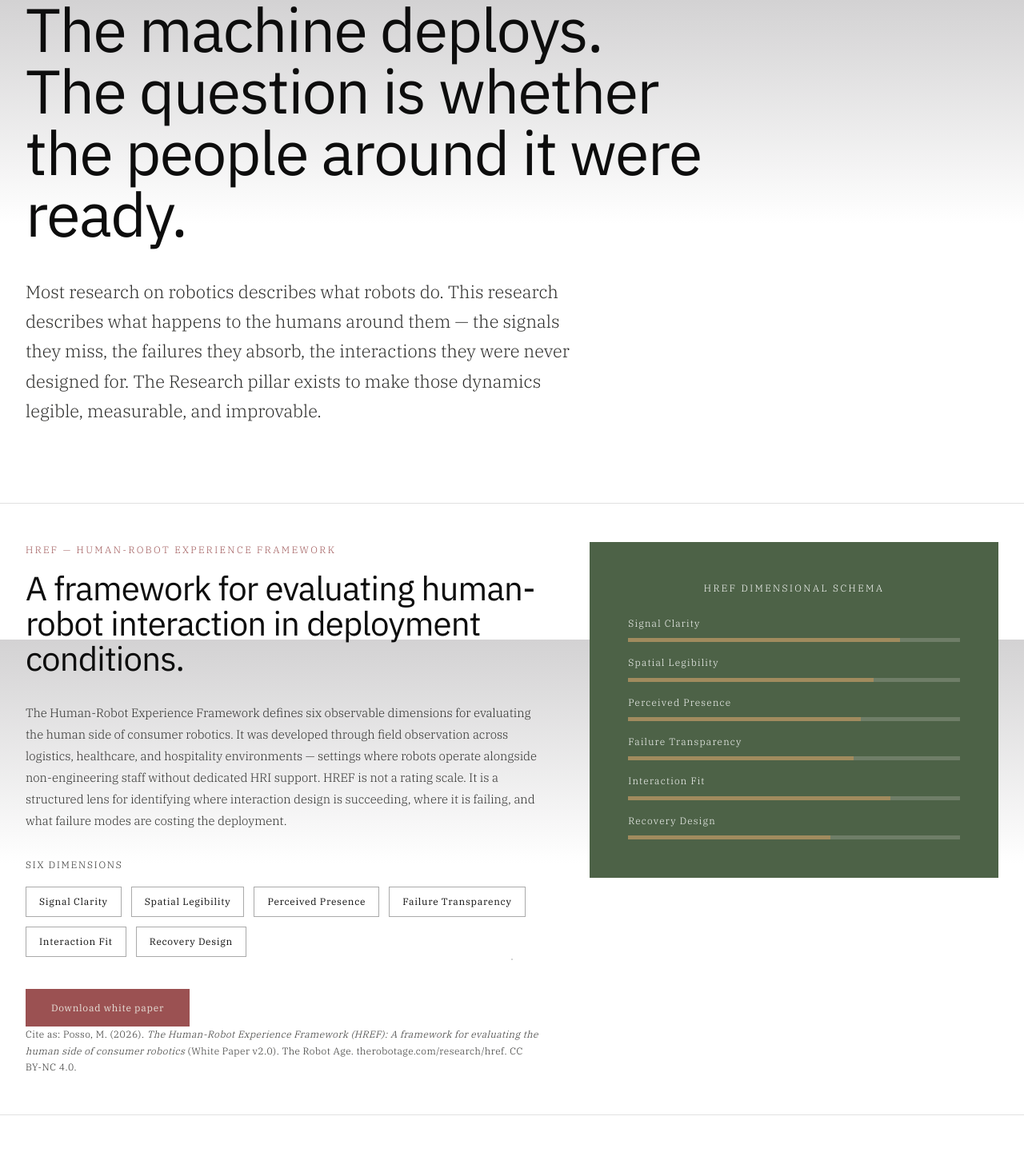
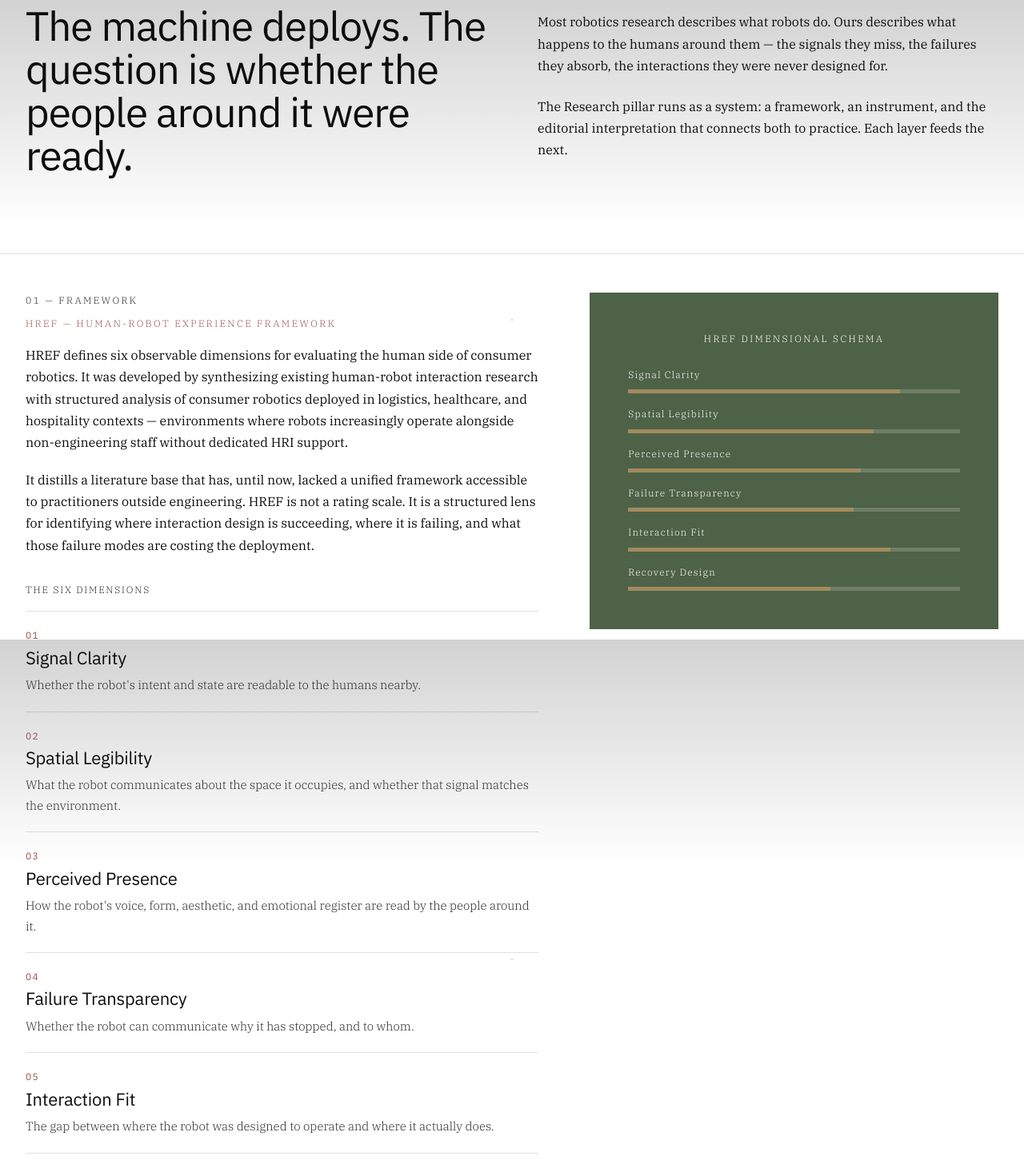
Before and after one commit to micposso/therobotage-cms, a Next.js app in the folder frontend/: page /research in a window 1280 px wide. Shown: the part 800-2266 px from the top of the page at 80% size. Built offline with nearby package versions, Linux system fonts and the light colour scheme; no server answers.

Commit message:
new research section design

```diff
--- a/frontend/src/app/research/page.tsx
+++ b/frontend/src/app/research/page.tsx
@@ -32,7 +32,7 @@ export default function ResearchPage() {
       <PageHero
         eyebrow="Research"
         title="What we're learning"
-        subtitle="Original research, field observations, and critical perspectives on the human side of robotics — published for the people designing what comes next."
+        subtitle="Original research, frameworks, and critical perspectives on the human side of robotics — published for the people designing what comes next."
         imageSrc="/images/hand.png"
       />
       <ResearchHero />
--- a/frontend/src/components/research/FieldSignals.tsx
+++ b/frontend/src/components/research/FieldSignals.tsx
@@ -12,27 +12,27 @@ const ESSAYS = [
     number: '01',
     slug: '/research/field-signals/failure-transparency-costs',
     title: 'Failure transparency is not a UX nice-to-have. It is a deployment cost.',
-    teaser: 'When a robot cannot communicate why it has stopped, the burden of interpretation falls on the nearest human. That human is almost never trained for it. Here is what happens next.',
+    teaser: 'When a robot cannot communicate why it has stopped, the burden of interpretation falls on the nearest human. That human is almost never trained for it. What that costs, and how to design around it.',
     date: 'Apr 10, 2026',
   },
   {
     number: '02',
     slug: '/research/field-signals/spatial-legibility-hospitals',
-    title: 'Spatial legibility in hospital corridors: what robots announce and what they conceal.',
-    teaser: 'A robot that occupies space communicates something about that space — whether its designers intended it to or not. Three observations from healthcare deployments where the signal was wrong.',
+    title: 'Spatial legibility in clinical environments: what robots announce and what they conceal.',
+    teaser: 'A robot that occupies space communicates something about that space — whether its designers intended it to or not. Three patterns from healthcare deployments where the signal was wrong.',
     date: 'Mar 27, 2026',
   },
   {
     number: '03',
     slug: '/research/field-signals/recovery-design-gap',
-    title: 'The recovery design gap: what happens after the interaction breaks down.',
-    teaser: 'Most HRI design stops at the moment of success. Recovery Design asks what the robot does — and what it communicates — when the intended interaction fails. Most deployed robots have no answer.',
+    title: 'The recovery design gap.',
+    teaser: 'Most HRI design stops at the moment of success. Recovery Design asks what the robot does — and communicates — when the intended interaction fails. Most deployed robots have no answer.',
     date: 'Mar 13, 2026',
   },
   {
     number: '04',
     slug: '/research/field-signals/interaction-fit-mismatch',
-    title: "Interaction Fit: when the robot's behavioral model does not match the environment.",
+    title: 'Interaction Fit: when the behavioral model does not match the environment.',
     teaser: 'A robot designed for warehouse aisles behaves differently in a clinical hallway. Interaction Fit measures the gap between where a robot was designed to operate and where it actually does.',
     date: 'Feb 28, 2026',
   },
@@ -55,12 +55,12 @@ export default function FieldSignals() {
 
         <div className={styles.sectionHeader}>
           <motion.p
-            className={styles.eyebrow}
+            className={styles.sectionLabel}
             initial={{ opacity: 0 }}
             animate={inView ? { opacity: 1 } : {}}
             transition={{ duration: 0.6 }}
           >
-            Field Signals
+            03 — Field Signals
           </motion.p>
           <motion.h2
             className={styles.headline}
@@ -68,8 +68,16 @@ export default function FieldSignals() {
             animate={inView ? { y: 0, opacity: 1 } : {}}
             transition={{ duration: 0.8, ease: [0.16, 1, 0.3, 1], delay: 0.1 }}
           >
-            Editorial essays from observed deployments.
+            Editorial essays from the human side of robotics.
           </motion.h2>
+          <motion.p
+            className={styles.body}
+            initial={{ opacity: 0, y: 16 }}
+            animate={inView ? { opacity: 1, y: 0 } : {}}
+            transition={{ duration: 0.7, ease: [0.16, 1, 0.3, 1], delay: 0.2 }}
+          >
+            Where the framework ends and the analysis begins. Field Signals examines deployment patterns, design decisions, and the operational consequences that follow.
+          </motion.p>
         </div>
 
         <motion.div
--- a/frontend/src/components/research/FrameworkFeature.module.css
+++ b/frontend/src/components/research/FrameworkFeature.module.css
@@ -5,6 +5,17 @@
 }
 
 /* ─── Header / eyebrow ─── */
+.sectionLabel {
+  font-family: var(--font-body);
+  font-weight: 300;
+  font-size: var(--text-xs);
+  text-transform: uppercase;
+  letter-spacing: 0.2em;
+  color: var(--color-text-muted);
+  opacity: 0.6;
+  margin-bottom: var(--space-2);
+}
+
 .eyebrow {
   font-family: var(--font-body);
   font-weight: 300;
@@ -43,6 +54,10 @@
   margin-bottom: var(--space-8);
 }
 
+.abstract p + p {
+  margin-top: var(--space-5);
+}
+
 .dimensionLabel {
   font-family: var(--font-body);
   font-weight: 300;
@@ -53,23 +68,53 @@
   margin-bottom: var(--space-4);
 }
 
-.chips {
+.dimensionsList {
   display: flex;
-  flex-wrap: wrap;
-  gap: var(--space-3);
-  margin-bottom: var(--space-10);
+  flex-direction: column;
+  margin: 0 0 var(--space-10) 0;
+  padding: 0;
 }
 
-.chip {
-  display: inline-block;
-  padding: var(--space-2) var(--space-4);
-  border: 1px solid var(--color-border-strong);
-  border-radius: var(--radius-none);
+.dimensionItem {
+  padding: var(--space-5) 0;
+  border-bottom: 1px solid var(--color-border);
+}
+
+.dimensionItem:first-child {
+  border-top: 1px solid var(--color-border);
+}
+
+.dimensionIndex {
+  font-family: var(--font-display);
+  font-size: var(--text-xs);
+  font-weight: 400;
+  color: var(--color-accent);
+  letter-spacing: 0.1em;
+  margin-bottom: var(--space-1);
+}
+
+.dimensionName {
+  font-family: var(--font-display);
+  font-weight: 400;
+  font-size: var(--text-md);
+  letter-spacing: -0.01em;
+  color: var(--color-text);
+  line-height: 1.2;
+  margin-bottom: var(--space-2);
+  transition: color var(--ease-default);
+}
+
+.dimensionItem:hover .dimensionName {
+  color: var(--color-accent);
+}
+
+.dimensionDesc {
   font-family: var(--font-body);
-  font-weight: 400;
-  font-size: var(--text-xs);
-  letter-spacing: 0.06em;
-  color: var(--color-text);
+  font-weight: 300;
+  font-size: var(--text-sm);
+  line-height: 1.7;
+  color: var(--color-text-muted);
+  margin: 0;
 }
 
 .ctaGroup {
--- a/frontend/src/components/research/FrameworkFeature.tsx
+++ b/frontend/src/components/research/FrameworkFeature.tsx
@@ -8,12 +8,12 @@ import styles from './FrameworkFeature.module.css'
 // ─── Placeholder data ────────────────────────────────────────────────────────
 
 const DIMENSIONS = [
-  { name: 'Signal Clarity',         fill: 82 },
-  { name: 'Spatial Legibility',     fill: 74 },
-  { name: 'Perceived Presence',     fill: 70 },
-  { name: 'Failure Transparency',   fill: 68 },
-  { name: 'Interaction Fit',        fill: 79 },
-  { name: 'Recovery Design',        fill: 61 },
+  { name: 'Signal Clarity',       fill: 82, description: 'Whether the robot\'s intent and state are readable to the humans nearby.' },
+  { name: 'Spatial Legibility',   fill: 74, description: 'What the robot communicates about the space it occupies, and whether that signal matches the environment.' },
+  { name: 'Perceived Presence',   fill: 70, description: 'How the robot\'s voice, form, aesthetic, and emotional register are read by the people around it.' },
+  { name: 'Failure Transparency', fill: 68, description: 'Whether the robot can communicate why it has stopped, and to whom.' },
+  { name: 'Interaction Fit',      fill: 79, description: 'The gap between where the robot was designed to operate and where it actually does.' },
+  { name: 'Recovery Design',      fill: 61, description: 'What the robot does, and what it communicates, when the intended interaction fails.' },
 ]
 
 // ─── Component ───────────────────────────────────────────────────────────────
@@ -31,31 +31,32 @@ export default function FrameworkFeature() {
           {/* ── Left: copy ─────────────────────────────────────────── */}
           <div>
             <motion.p
-              className={styles.eyebrow}
+              className={styles.sectionLabel}
               initial={{ opacity: 0 }}
               animate={inView ? { opacity: 1 } : {}}
               transition={{ duration: 0.6 }}
             >
+              01 — Framework
+            </motion.p>
+
+            <motion.p
+              className={styles.eyebrow}
+              initial={{ opacity: 0 }}
+              animate={inView ? { opacity: 1 } : {}}
+              transition={{ duration: 0.6, delay: 0.05 }}
+            >
               HREF — Human-Robot Experience Framework
             </motion.p>
 
-            <motion.h2
-              className={styles.headline}
-              initial={{ y: 40, opacity: 0 }}
-              animate={inView ? { y: 0, opacity: 1 } : {}}
-              transition={{ duration: 0.8, ease: [0.16, 1, 0.3, 1], delay: 0.1 }}
-            >
-              A framework for evaluating human-robot interaction in deployment conditions.
-            </motion.h2>
-
-            <motion.p
+            <motion.div
               className={styles.abstract}
               initial={{ opacity: 0, y: 20 }}
               animate={inView ? { opacity: 1, y: 0 } : {}}
-              transition={{ duration: 0.7, ease: [0.16, 1, 0.3, 1], delay: 0.2 }}
+              transition={{ duration: 0.7, ease: [0.16, 1, 0.3, 1], delay: 0.15 }}
             >
-              The Human-Robot Experience Framework defines six observable dimensions for evaluating the human side of consumer robotics. It was developed through field observation across logistics, healthcare, and hospitality environments — settings where robots operate alongside non-engineering staff without dedicated HRI support. HREF is not a rating scale. It is a structured lens for identifying where interaction design is succeeding, where it is failing, and what failure modes are costing the deployment.
-            </motion.p>
+              <p>HREF defines six observable dimensions for evaluating the human side of consumer robotics. It was developed by synthesizing existing human-robot interaction research with structured analysis of consumer robotics deployed in logistics, healthcare, and hospitality contexts — environments where robots increasingly operate alongside non-engineering staff without dedicated HRI support.</p>
+              <p>It distills a literature base that has, until now, lacked a unified framework accessible to practitioners outside engineering. HREF is not a rating scale. It is a structured lens for identifying where interaction design is succeeding, where it is failing, and what those failure modes are costing the deployment.</p>
+            </motion.div>
 
             <motion.p
               className={styles.dimensionLabel}
@@ -63,19 +64,24 @@ export default function FrameworkFeature() {
               animate={inView ? { opacity: 1 } : {}}
               transition={{ duration: 0.6, delay: 0.3 }}
             >
-              Six dimensions
+              The six dimensions
             </motion.p>
 
-            <motion.div
-              className={styles.chips}
-              initial={{ opacity: 0, y: 12 }}
-              animate={inView ? { opacity: 1, y: 0 } : {}}
-              transition={{ duration: 0.6, ease: [0.16, 1, 0.3, 1], delay: 0.35 }}
-            >
-              {DIMENSIONS.map(({ name }) => (
-                <span key={name} className={styles.chip}>{name}</span>
+            <div className={styles.dimensionsList}>
+              {DIMENSIONS.map(({ name, description }, i) => (
+                <motion.div
+                  key={name}
+                  className={styles.dimensionItem}
+                  initial={{ opacity: 0, y: 10 }}
+                  animate={inView ? { opacity: 1, y: 0 } : {}}
+                  transition={{ duration: 0.5, ease: [0.16, 1, 0.3, 1], delay: 0.35 + i * 0.07 }}
+                >
+                  <p className={styles.dimensionIndex}>{String(i + 1).padStart(2, '0')}</p>
+                  <p className={styles.dimensionName}>{name}</p>
+                  <p className={styles.dimensionDesc}>{description}</p>
+                </motion.div>
               ))}
-            </motion.div>
+            </div>
 
             <motion.div
               initial={{ opacity: 0 }}
@@ -86,7 +92,7 @@ export default function FrameworkFeature() {
                 className={styles.ctaFilled}
                 onClick={() => setModalOpen(true)}
               >
-                Download white paper
+                Download white paper v2.0
               </button>
             </motion.div>
 
--- a/frontend/src/components/research/ResearchHero.module.css
+++ b/frontend/src/components/research/ResearchHero.module.css
@@ -12,19 +12,24 @@
   text-transform: uppercase;
   letter-spacing: 0.2em;
   color: var(--color-accent);
-  margin-bottom: var(--space-6);
+  margin-bottom: var(--space-8);
 }
 
 /* ─── Content elements ─── */
+.layout {
+  display: grid;
+  grid-template-columns: 1fr 1fr;
+  gap: var(--space-16);
+  align-items: start;
+}
+
 .headline {
   font-family: var(--font-display);
-  font-size: clamp(2.5rem, 6vw, 5rem);
+  font-size: clamp(2rem, 4vw, 3.5rem);
   font-weight: 400;
-  line-height: 1.0;
+  line-height: 1.05;
   letter-spacing: -0.02em;
   color: var(--color-text);
-  max-width: 860px;
-  margin-bottom: var(--space-10);
 }
 
 .body {
@@ -33,13 +38,22 @@
   font-size: var(--text-md);
   line-height: 1.7;
   color: var(--color-text-muted);
-  max-width: 680px;
+  padding-top: var(--space-2);
+}
+
+.body p + p {
+  margin-top: var(--space-6);
 }
 
 /* ─── Responsive ────────── */
 @media (max-width: 767px) {
   .section {
     padding: var(--space-16) 0;
+  }
+
+  .layout {
+    grid-template-columns: 1fr;
+    gap: var(--space-8);
   }
 
   .headline {
--- a/frontend/src/components/research/ResearchHero.tsx
+++ b/frontend/src/components/research/ResearchHero.tsx
@@ -19,6 +19,7 @@ export default function ResearchHero() {
         >
           Research pillar
         </motion.p>
+        <div className={styles.layout}>
           <motion.h2
             className={styles.headline}
             initial={{ y: 40, opacity: 0 }}
@@ -27,14 +28,16 @@ export default function ResearchHero() {
           >
             The machine deploys. The question is whether the people around it were ready.
           </motion.h2>
-        <motion.p
+          <motion.div
             className={styles.body}
             initial={{ opacity: 0, y: 20 }}
             animate={inView ? { opacity: 1, y: 0 } : {}}
             transition={{ duration: 0.7, ease: [0.16, 1, 0.3, 1], delay: 0.25 }}
           >
-          Most research on robotics describes what robots do. This research describes what happens to the humans around them — the signals they miss, the failures they absorb, the interactions they were never designed for. The Research pillar exists to make those dynamics legible, measurable, and improvable.
-        </motion.p>
+            <p>Most robotics research describes what robots do. Ours describes what happens to the humans around them — the signals they miss, the failures they absorb, the interactions they were never designed for.</p>
+            <p>The Research pillar runs as a system: a framework, an instrument, and the editorial interpretation that connects both to practice. Each layer feeds the next.</p>
+          </motion.div>
+        </div>
       </div>
     </section>
   )
--- a/frontend/src/components/research/RobotArchive.tsx
+++ b/frontend/src/components/research/RobotArchive.tsx
@@ -2,58 +2,7 @@
 
 import { useRef } from 'react'
 import { motion, useInView } from 'framer-motion'
-import Link from 'next/link'
 import styles from './RobotArchive.module.css'
-
-// ─── Placeholder data ────────────────────────────────────────────────────────
-
-const DIMENSIONS = ['Signal Clarity', 'Spatial Legibility', 'Perceived Presence', 'Failure Transparency', 'Interaction Fit', 'Recovery Design']
-
-const ROBOTS = [
-  {
-    name: 'Aethon TUG',
-    context: 'Healthcare / medication delivery',
-    date: 'Apr 14, 2026',
-    scores: [78, 65, 82, 71, 55],
-  },
-  {
-    name: 'Boston Dynamics Spot',
-    context: 'Inspection / industrial sites',
-    date: 'Apr 7, 2026',
-    scores: [84, 88, 59, 62, 73],
-  },
-  {
-    name: 'Savioke Relay',
-    context: 'Hospitality / in-room delivery',
-    date: 'Mar 31, 2026',
-    scores: [91, 77, 70, 85, 66],
-  },
-  {
-    name: 'Locus Robotics Origin',
-    context: 'Logistics / warehouse pick-assist',
-    date: 'Mar 24, 2026',
-    scores: [75, 80, 68, 74, 60],
-  },
-  {
-    name: 'Moxi — Diligent Robotics',
-    context: 'Healthcare / nurse-assist',
-    date: 'Mar 17, 2026',
-    scores: [69, 72, 55, 80, 48],
-  },
-  {
-    name: 'Bear Robotics Servi',
-    context: 'Hospitality / table service',
-    date: 'Mar 10, 2026',
-    scores: [74, 81, 52, 69, 47],
-  },
-]
-
-const cardVariants = {
-  hidden:  { y: 20, opacity: 0 },
-  visible: { y: 0, opacity: 1, transition: { duration: 0.6, ease: [0.16, 1, 0.3, 1] as const } },
-}
-
-// ─── Component ───────────────────────────────────────────────────────────────
 
 export default function RobotArchive() {
   const ref = useRef(null)
@@ -62,16 +11,13 @@ export default function RobotArchive() {
   return (
     <section className={styles.section} ref={ref}>
       <div className="container-fluid">
-
-        <div className={styles.sectionHeader}>
-          <div>
         <motion.p
           className={styles.eyebrow}
           initial={{ opacity: 0 }}
           animate={inView ? { opacity: 1 } : {}}
           transition={{ duration: 0.6 }}
         >
-              Robot of the week
+          The Robot Experience Report
         </motion.p>
         <motion.h2
           className={styles.headline}
@@ -79,58 +25,8 @@ export default function RobotArchive() {
           animate={inView ? { y: 0, opacity: 1 } : {}}
           transition={{ duration: 0.8, ease: [0.16, 1, 0.3, 1], delay: 0.1 }}
         >
-              Scored. Observed. Documented.
+          Field studies coming soon: Scored. Observed. Documented.
         </motion.h2>
-          </div>
-        </div>
-
-        <motion.div
-          className={styles.grid}
-          variants={{ hidden: {}, visible: { transition: { staggerChildren: 0.08 } } }}
-          initial="hidden"
-          animate={inView ? 'visible' : 'hidden'}
-        >
-          {ROBOTS.map((robot) => (
-            <motion.div key={robot.name} className={styles.card} variants={cardVariants}>
-              <p className={styles.cardDate}>{robot.date}</p>
-              <p className={styles.cardName}>{robot.name}</p>
-              <p className={styles.cardContext}>{robot.context}</p>
-              <div className={styles.miniProfile} aria-label={`RES profile for ${robot.name}`}>
-                {DIMENSIONS.map((dim, i) => (
-                  <div key={dim} className={styles.miniRow}>
-                    <span className={styles.miniLabel}>{dim}</span>
-                    <div className={styles.miniBar}>
-                      <div
-                        className={styles.miniBarFill}
-                        style={{ width: `${robot.scores[i]}%` }}
-                        aria-hidden="true"
-                      />
-                    </div>
-                  </div>
-                ))}
-              </div>
-            </motion.div>
-          ))}
-        </motion.div>
-
-        <div className={styles.archiveRow}>
-          <motion.div
-            initial={{ opacity: 0 }}
-            animate={inView ? { opacity: 1 } : {}}
-            transition={{ duration: 0.6, delay: 0.5 }}
-          >
-            <Link href="/research/robots" className={styles.archiveCta}>
-              View full archive
-              <span className={styles.ctaArrow} aria-hidden="true">
-                <svg width="16" height="16" viewBox="0 0 16 16" fill="none" aria-hidden="true">
-                  <path d="M3 8h10M9 4l4 4-4 4" stroke="currentColor" strokeWidth="1.5"
-                    strokeLinecap="round" strokeLinejoin="round" />
-                </svg>
-              </span>
-            </Link>
-          </motion.div>
-        </div>
-
       </div>
     </section>
   )
```
Also changed, not shown: frontend/src/components/research/FieldSignals.module.css (+21 -0 lines), frontend/src/components/research/InstrumentFeature.module.css (+15 -0 lines), frontend/src/components/research/InstrumentFeature.tsx (+15 -5 lines), frontend/src/components/research/ResearchFooter.module.css (+33 -0 lines), frontend/src/components/research/ResearchFooter.tsx (+28 -2 lines). Lines whose indentation alone changed are shown as unchanged.
